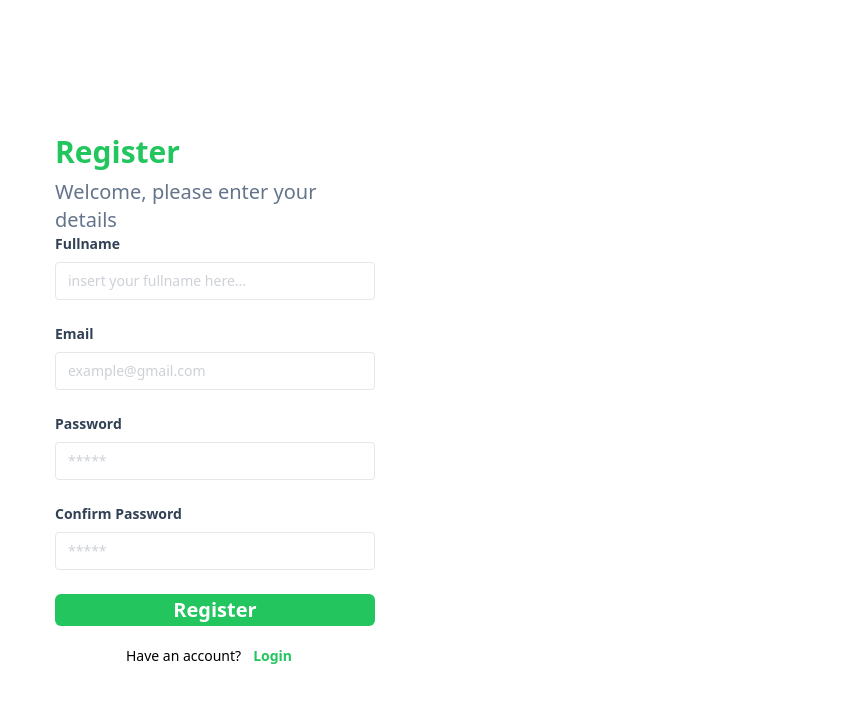
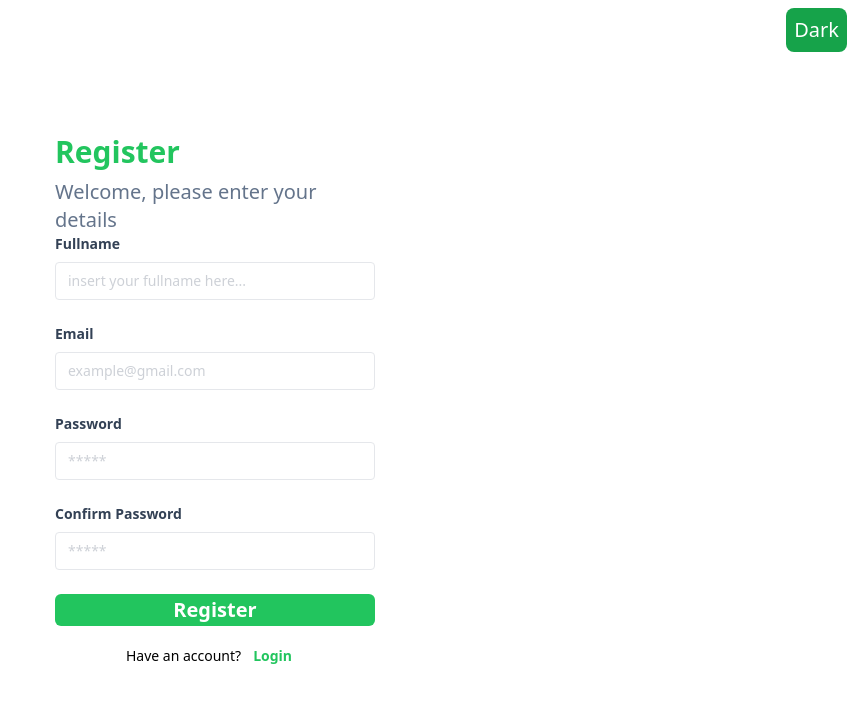
Before and after one commit to FirmanFrezyPradana/learn_react, a React (Vite) app: page /register in a window 1280 px wide. Shown: the top 702 px of the page, without its empty margins (425-1280 px from the left). Built offline with nearby package versions, Linux system fonts and the light colour scheme.

Commit message:
23. useContext

```diff
--- a/src/components/Elements/Input/Label.jsx
+++ b/src/components/Elements/Input/Label.jsx
@@ -1,11 +1,11 @@
-import React from "react";
-
+import React, { useContext } from "react";
+import { DarkMode } from "../../../context/DarkMode"
 const Label = (props) => {
   const { htmlFor, children } = props;
+  const [isDarkMode, setIsDartMode] = useContext(DarkMode);
   return (
     <label
-      htmlFor={htmlFor}
-      className="block text-slate-700 text-sm font-bold mb-2"
+      htmlFor={htmlFor} className={` block text-slate-700 text-sm font-bold mb-2 ${isDarkMode && 'text-neutral-100'}`}
     >
       {children}
     </label>
--- a/src/components/Fragments/FormLogin.jsx
+++ b/src/components/Fragments/FormLogin.jsx
@@ -1,7 +1,6 @@
 import InputForm from "../Elements/Input";
 import Button from "../Elements/Button";
 import { useEffect, useRef, useState } from "react";
-// jika dalam sebuah file terdiri dari 2 export seperti auth service maka untuk pembuka wajib menggunakan { namaFunction}
 import { Login } from "../../services/auth.services";
 export const FormLogin = () => {
   const [loginFiled, setLoginFailed] = useState([]);
--- a/src/components/Layout/AuthLayout.jsx
+++ b/src/components/Layout/AuthLayout.jsx
@@ -1,5 +1,6 @@
-import React from "react";
+import { useContext } from "react";
 import { Link } from "react-router-dom";
+import { DarkMode } from "../../context/DarkMode"
 
 const Navigation = ({ type }) => {
   if (type === "login") {
@@ -26,11 +27,15 @@ const Navigation = ({ type }) => {
 };
 export const AuthLayout = (props) => {
   const { children, title, type } = props;
+  const [isDarkMode, setIsDartMode] = useContext(DarkMode);
   return (
-    <div className=" flex justify-center text-xl bg-white min-h-screen items-center ">
+    <div className={`flex justify-center text-xl min-h-screen items-center item-center ${isDarkMode && 'bg-gray-600'}`}>
       <div className="w-full max-w-xs">
+        <button className="absolute right-2 top-2 bg-green-600 p-2 text-white rounded-lg" onClick={() => setIsDartMode(!isDarkMode)}>
+          {isDarkMode ? "Light" : "Dark"}
+        </button>
         <h1 className="text-3xl font-bold mb-2 text-green-500">{title}</h1>
-        <p className=" text-slate-500">Welcome, please enter your details</p>
+        <p className={`text-slate-500 ${isDarkMode && 'text-white'}`}>Welcome, please enter your details</p>
         {children}
         <Navigation type={type} />
       </div>
--- /dev/null
+++ b/src/context/DarkMode.jsx
@@ -0,0 +1,15 @@
+import { createContext,  useState } from "react";
+
+const DartModeContext = createContext();
+
+const DarkModeContextProvider = ({ children }) => {
+    const [isDarkMode, setIsDartMode] = useState(false)
+    return (
+        <DartModeContext.Provider value={[isDarkMode, setIsDartMode ]} >
+            {children}
+        </DartModeContext.Provider>
+    )
+}
+
+export const DarkMode = DartModeContext;
+export default DarkModeContextProvider
--- a/src/main.jsx
+++ b/src/main.jsx
@@ -10,6 +10,7 @@ import Profile from "./Pages/Profile.jsx";
 import { ProductDetail } from "./Pages/ProductDetail.jsx";
 import { Provider } from "react-redux";
 import store from "./redux/store.js";
+import DarkModeContextProvider from "./context/DarkMode.jsx";
 
 const router = createBrowserRouter([
   {
@@ -38,7 +39,9 @@ const router = createBrowserRouter([
 createRoot(document.getElementById("root")).render(
   <StrictMode>
     <Provider store={store}>
-      <RouterProvider router={router} />
+      <DarkModeContextProvider>
+        <RouterProvider router={router} />
+      </DarkModeContextProvider>
     </Provider>
   </StrictMode>
 );
```
Also changed, not shown: src/components/Elements/Input/index.jsx (+3 -17 lines).
